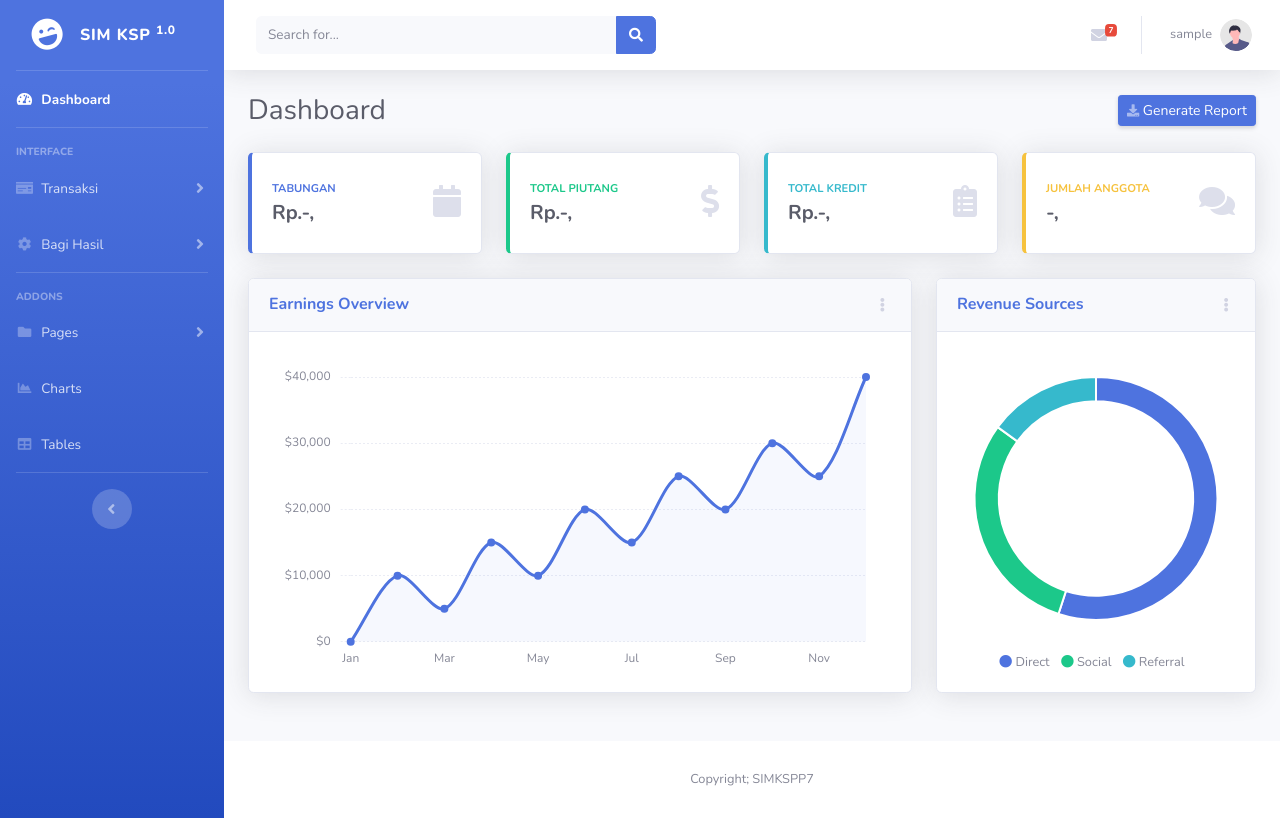
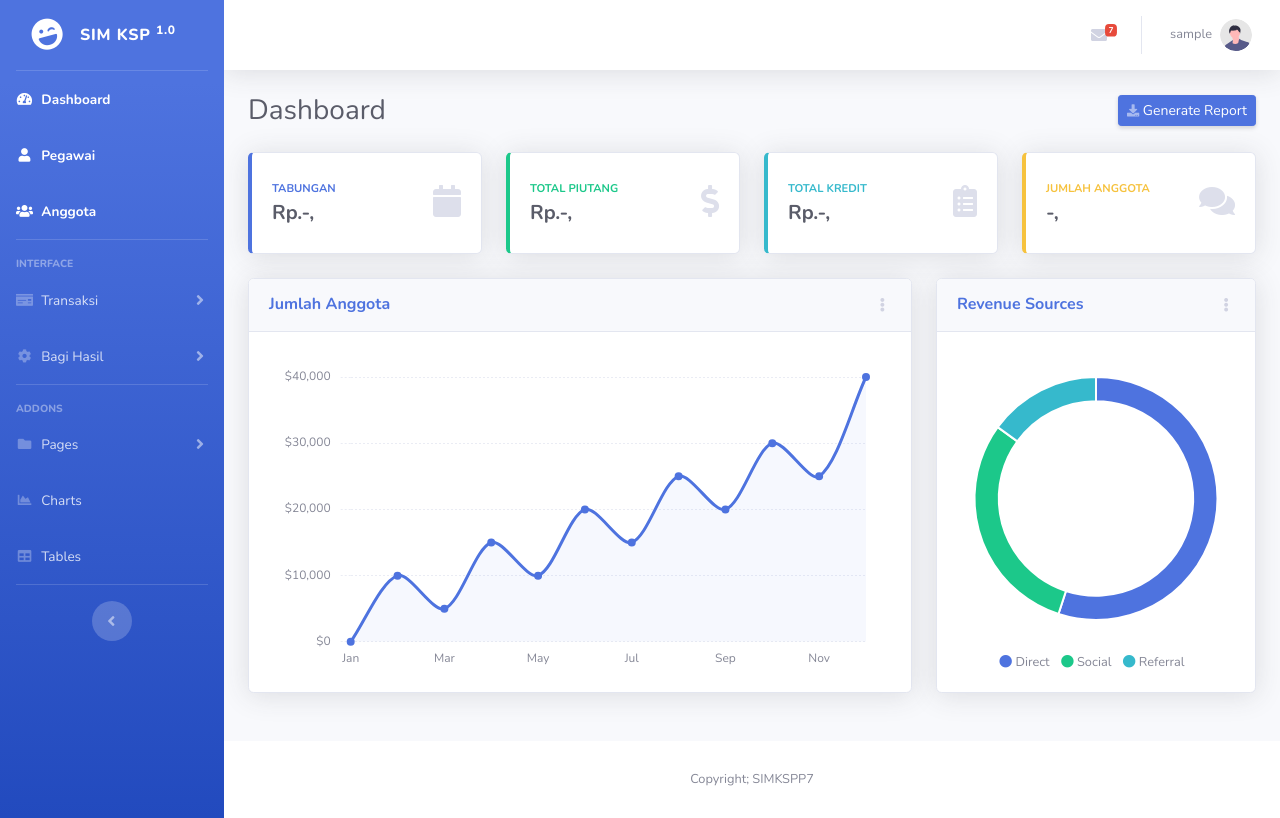
Before and after one commit to BerkatGea19/simkspp7, a Django app: page /dashboard/ in a window 1280 px wide. Run offline with Django 4.2, Linux system fonts and the light colour scheme; the visitor is signed in with stand-in values (Sample User, id 1); some libraries are stand-ins or nearby versions.

Commit message:
Menambah menu pegawai dan anggota dan beberapa perubahan pada halaman dashboard seperti hapus search

```diff
--- a/blog/templates/base.html
+++ b/blog/templates/base.html
@@ -10,10 +10,10 @@
 
     <div class="collapse navbar-collapse" id="navbarSupportedContent">
         <ul class="navbar-nav mr-auto">
-            <li class="nav-item active">
+            <li class="nav-item ">
                 <a class="nav-link" href="{% url 'index' %}">Home </a>
             </li>
-            <li class="nav-item">
+            <li class="nav-item active">
                 <a class="nav-link" href="{% url 'blog' %}">About Us<span class="sr-only">(current)</span></a>
             </li>
             <li class="nav-item">
--- a/contact/templates/base.html
+++ b/contact/templates/base.html
@@ -10,13 +10,13 @@
 
     <div class="collapse navbar-collapse" id="navbarSupportedContent">
         <ul class="navbar-nav mr-auto">
-            <li class="nav-item active">
+            <li class="nav-item ">
                 <a class="nav-link" href="{% url 'index' %}">Home</a>
             </li>
             <li class="nav-item">
                 <a class="nav-link" href="{% url 'blog' %}">About Us</a>
             </li>
-            <li class="nav-item">
+            <li class="nav-item active">
                 <a class="nav-link" href="{% url 'contact' %}">Contact <span class="sr-only">(current)</span></a>
             </li>
             <li class="nav-item">
--- a/dashboard/templates/dashboard/base.html
+++ b/dashboard/templates/dashboard/base.html
@@ -47,6 +47,19 @@
                 <a class="nav-link" href="{% url 'dashboard' %}">
                     <i class="fas fa-fw fa-tachometer-alt"></i>
                     <span>Dashboard</span></a>
+            </li>
+            <li class="nav-item active">
+                <a class="nav-link" href="utilities-color.html">
+                    <i class="fas fa-fw fa-user"></i>
+                    <span>Pegawai</span>
+                </a>
+            </li>
+
+            <li class="nav-item active">
+                <a class="nav-link" href="utilities-color.html">
+                    <i class="fas fa-fw fa-users"></i>
+                    <span>Anggota</span>
+                </a>
             </li>
 
             <!-- Divider -->
--- a/dashboard/templates/dashboard/dashboard.html
+++ b/dashboard/templates/dashboard/dashboard.html
@@ -11,7 +11,7 @@
     <meta name="description" content="">
     <meta name="author" content="">
 
-    <title>SB Admin 2 - Dashboard</title>
+    <title>Koperasi Simpan Pinjam</title>
 
     <!-- Custom fonts for this template-->
     <link href="{% static 'vendor/fontawesome-free/css/all.min.css' %}" rel="stylesheet" type="text/css">
@@ -38,20 +38,6 @@
                     <button id="sidebarToggleTop" class="btn btn-link d-md-none rounded-circle mr-3">
                         <i class="fa fa-bars"></i>
                     </button>
-
-                    <!-- Topbar -->
-                    <form
-                        class="d-none d-sm-inline-block form-inline mr-auto ml-md-3 my-2 my-md-0 mw-100 navbar-search">
-                        <div class="input-group">
-                            <input type="text" class="form-control bg-light border-0 small" placeholder="Search for..."
-                                aria-label="Search" aria-describedby="basic-addon2">
-                            <div class="input-group-append">
-                                <button class="btn btn-primary" type="button">
-                                    <i class="fas fa-search fa-sm"></i>
-                                </button>
-                            </div>
-                        </div>
-                    </form>
 
                     <!-- Topbar Navbar -->
                     <ul class="navbar-nav ml-auto">
@@ -326,7 +312,7 @@
                                 <!-- Card Header - Dropdown -->
                                 <div
                                     class="card-header py-3 d-flex flex-row align-items-center justify-content-between">
-                                    <h6 class="m-0 font-weight-bold text-primary">Earnings Overview</h6>
+                                    <h6 class="m-0 font-weight-bold text-primary">Jumlah Anggota</h6>
                                     <div class="dropdown no-arrow">
                                         <a class="dropdown-toggle" href="#" role="button" id="dropdownMenuLink"
                                             data-toggle="dropdown" aria-haspopup="true" aria-expanded="false">
```
Lines whose indentation alone changed are shown as unchanged.
